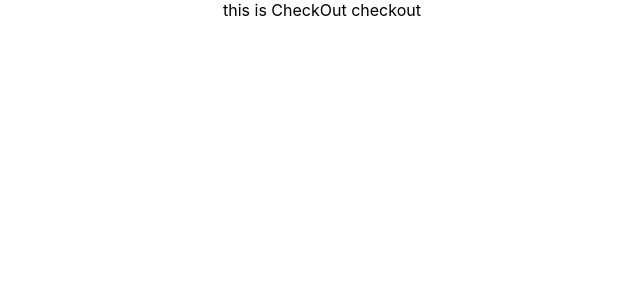
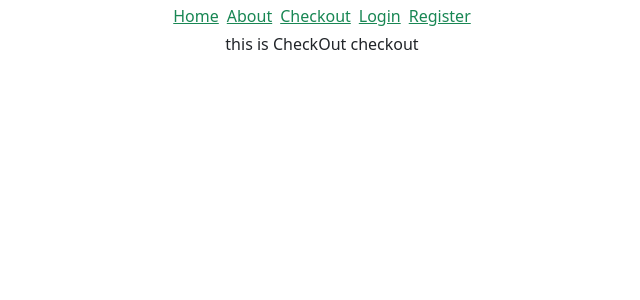
Before and after one commit to azizulkabir/firebase-hooks-use, a React (Create React App) app: page /checkout in a window 1280 px wide. Shown: the top 300 px of the page, without its empty margins (318-958 px from the left). Built offline with nearby package versions, Linux system fonts and the light colour scheme.

Commit message:
header complete

```diff
--- a/package.json
+++ b/package.json
@@ -6,8 +6,10 @@
     "@testing-library/jest-dom": "^5.16.5",
     "@testing-library/react": "^13.4.0",
     "@testing-library/user-event": "^13.5.0",
+    "bootstrap": "^5.2.0",
     "firebase": "^9.9.4",
     "react": "^18.2.0",
+    "react-bootstrap": "^2.5.0",
     "react-dom": "^18.2.0",
     "react-router-dom": "^6.3.0",
     "react-scripts": "5.0.1",
--- a/src/component/pages/Header.js
+++ b/src/component/pages/Header.js
@@ -1,9 +1,14 @@
 import React from 'react';
+import { Link } from 'react-router-dom';
 
 const Header = () => {
     return (
-        <div>
-            this is header
+        <div className='p-1 mx-auto w-50'>
+            <Link className='mx-1 text-success' to='/'>Home</Link>
+            <Link className='mx-1 text-success' to='/About'>About</Link>
+            <Link className='mx-1 text-success' to='/checkout'>Checkout</Link>
+            <Link className='mx-1 text-success' to='/login'>Login</Link>
+            <Link className='mx-1 text-success' to='/register'>Register</Link>
         </div>
     );
 };
--- a/src/component/pages/Home.js
+++ b/src/component/pages/Home.js
@@ -1,15 +1,17 @@
 import React from 'react';
 import { Route, Routes } from 'react-router-dom';
-import Register from '../Athentication/Register';
+import Register from '../Authentication/Register';
 import Login from '../Authentication/Login';
-import About from './about';
+import About from '../Authentication/Login';
+
 import CheckOut from './CheackOut';
+import Header from './Header';
 
 const Home = () => {
     return (
         <div>
+            <Header></Header>
            <Routes>
-            <Route path='/' element={<Home></Home>}></Route>
             <Route path='/login' element={<Login></Login>}></Route>
             <Route path='/register' element={<Register></Register>}></Route>
             <Route path='/about' element={<About></About>}></Route>
--- a/src/index.js
+++ b/src/index.js
@@ -2,8 +2,10 @@
 import ReactDOM from 'react-dom/client';
 import './index.css';
 import App from './App';
+import 'bootstrap/dist/css/bootstrap.min.css';
 import reportWebVitals from './reportWebVitals';
 import { BrowserRouter } from "react-router-dom";
+
 
 const root = ReactDOM.createRoot(document.getElementById('root'));
 root.render(
```
Also changed, not shown: 1 other file (tests, documents, lock files or other folders).
